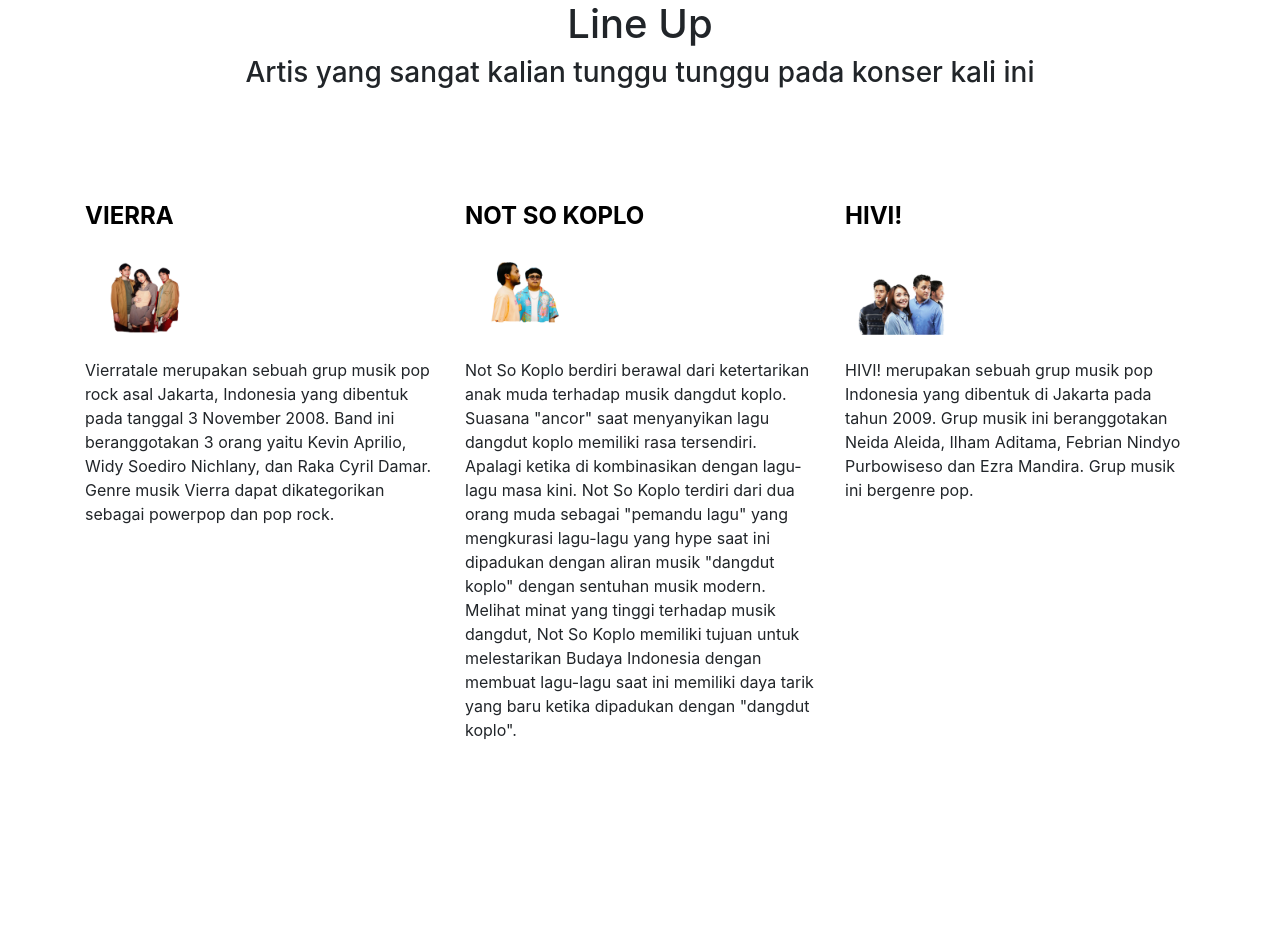
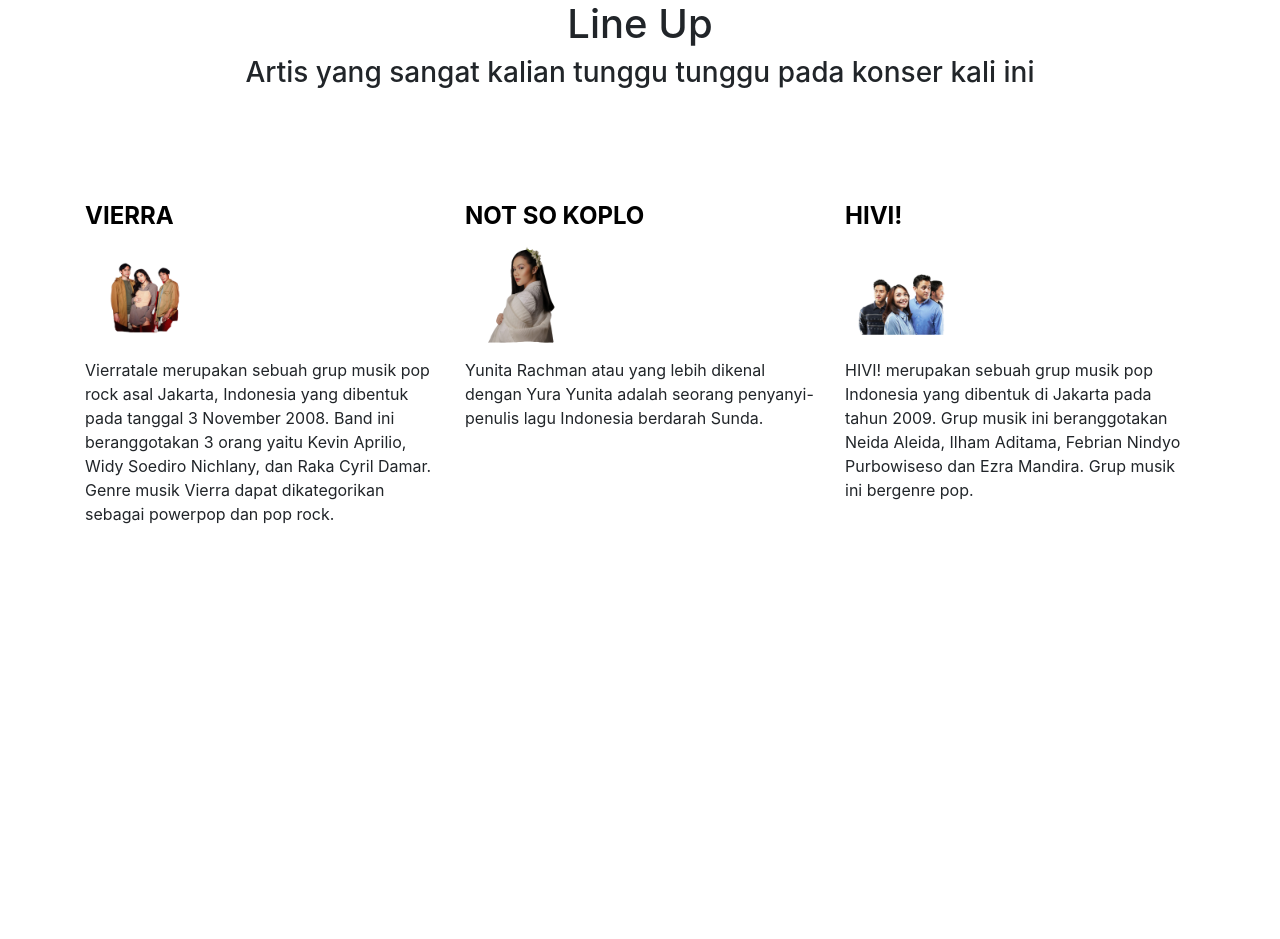
Before and after one commit to klinap/web-projek, a PHP site: page /konser.php in a window 1280 px wide. Shown: the part 824-1763 px from the top of the page. After the commit the page ends 1348 px from the top, so only its background shows below. Run offline with PHP 8.4, Linux system fonts and the light colour scheme; some libraries are stand-ins or nearby versions.

Commit message:
apdet slide

```diff
--- a/projek/konser.php
+++ b/projek/konser.php
@@ -52,10 +52,10 @@
       <img src="img/vir1.png" class="d-block w-100" alt="...">
     </div>
     <div class="carousel-item">
-      <img src="img/vir1.png" class="d-block w-100" alt="...">
+      <img src="img/yura1.png" class="d-block w-100" alt="...">
     </div>
     <div class="carousel-item">
-      <img src="img/vir1.png" class="d-block w-100" alt="...">
+      <img src="img/hi1.png" class="d-block w-100" alt="...">
     </div>
   </div>
   <button class="carousel-control-prev" type="button" data-target="#carouselExampleIndicators" data-slide="prev">
@@ -85,10 +85,8 @@
       </div>
       <div class="col-4">
         <h4 class="fw-bold text-black">NOT SO KOPLO</h4>
-        <img src="img/fk2.png" alt="profile" width="120px" class="rounded-circle img-profile">
-        <p>Not So Koplo berdiri berawal dari ketertarikan anak muda terhadap musik dangdut koplo. Suasana "ancor" saat menyanyikan lagu dangdut koplo memiliki rasa tersendiri. Apalagi ketika di kombinasikan dengan lagu-lagu masa kini.
-Not So Koplo terdiri dari dua orang muda sebagai "pemandu lagu" yang mengkurasi lagu-lagu yang hype saat ini dipadukan dengan aliran musik "dangdut koplo" dengan sentuhan musik modern.
-Melihat minat yang tinggi terhadap musik dangdut, Not So Koplo memiliki tujuan untuk melestarikan Budaya Indonesia dengan membuat lagu-lagu saat ini memiliki daya tarik yang baru ketika dipadukan dengan "dangdut koplo".</p>
+        <img src="img/yura2.png" alt="profile" width="120px" class="rounded-circle img-profile">
+        <p>Yunita Rachman atau yang lebih dikenal dengan Yura Yunita adalah seorang penyanyi-penulis lagu Indonesia berdarah Sunda.</p>
       </div>
       <div class="col-4">
         <!-- <div class="ms-4"> -->
```
Also changed, not shown: projek/img/hi1.png (added), projek/img/yura1.png (added), projek/img/yura2.png (added).
